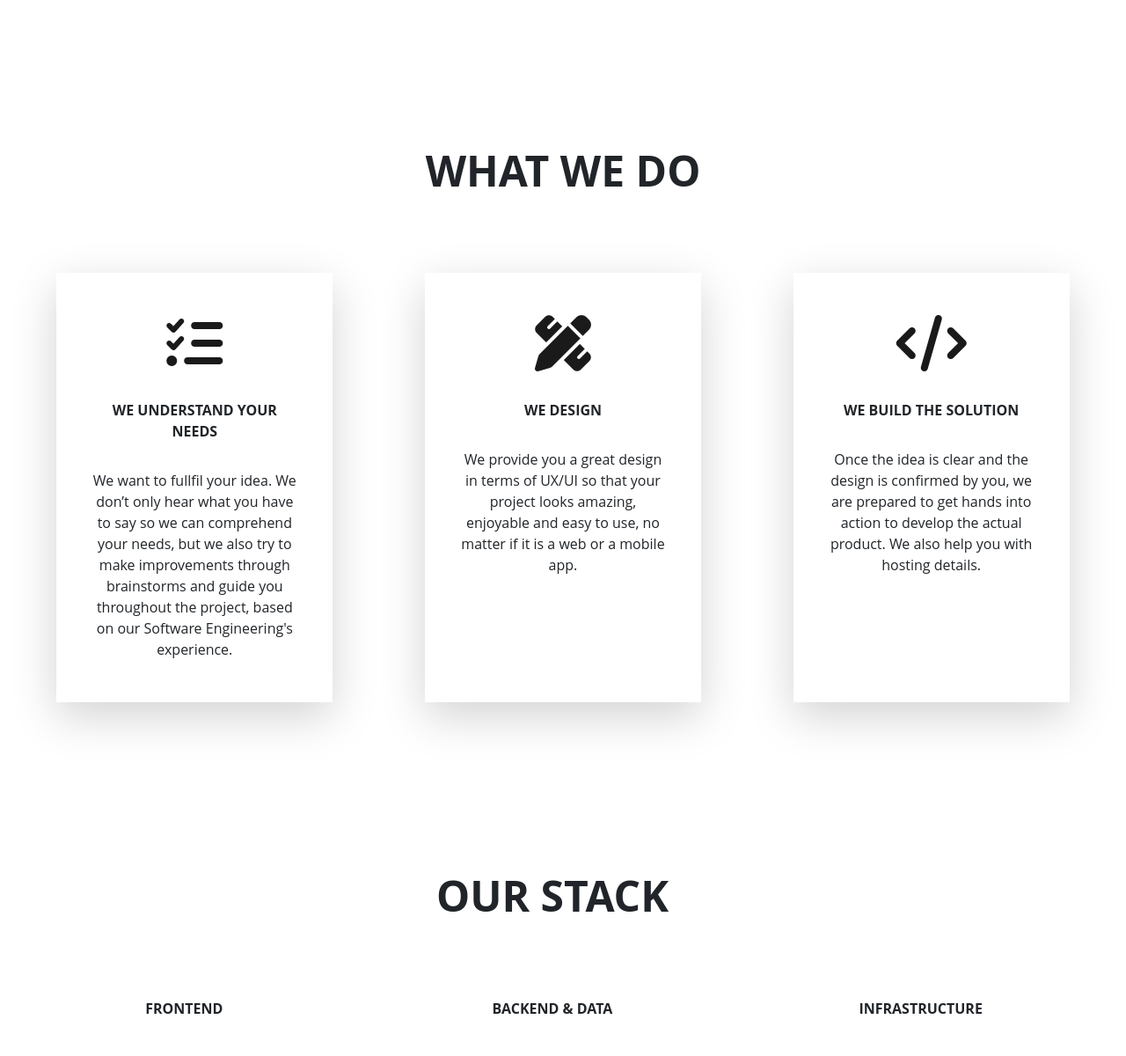
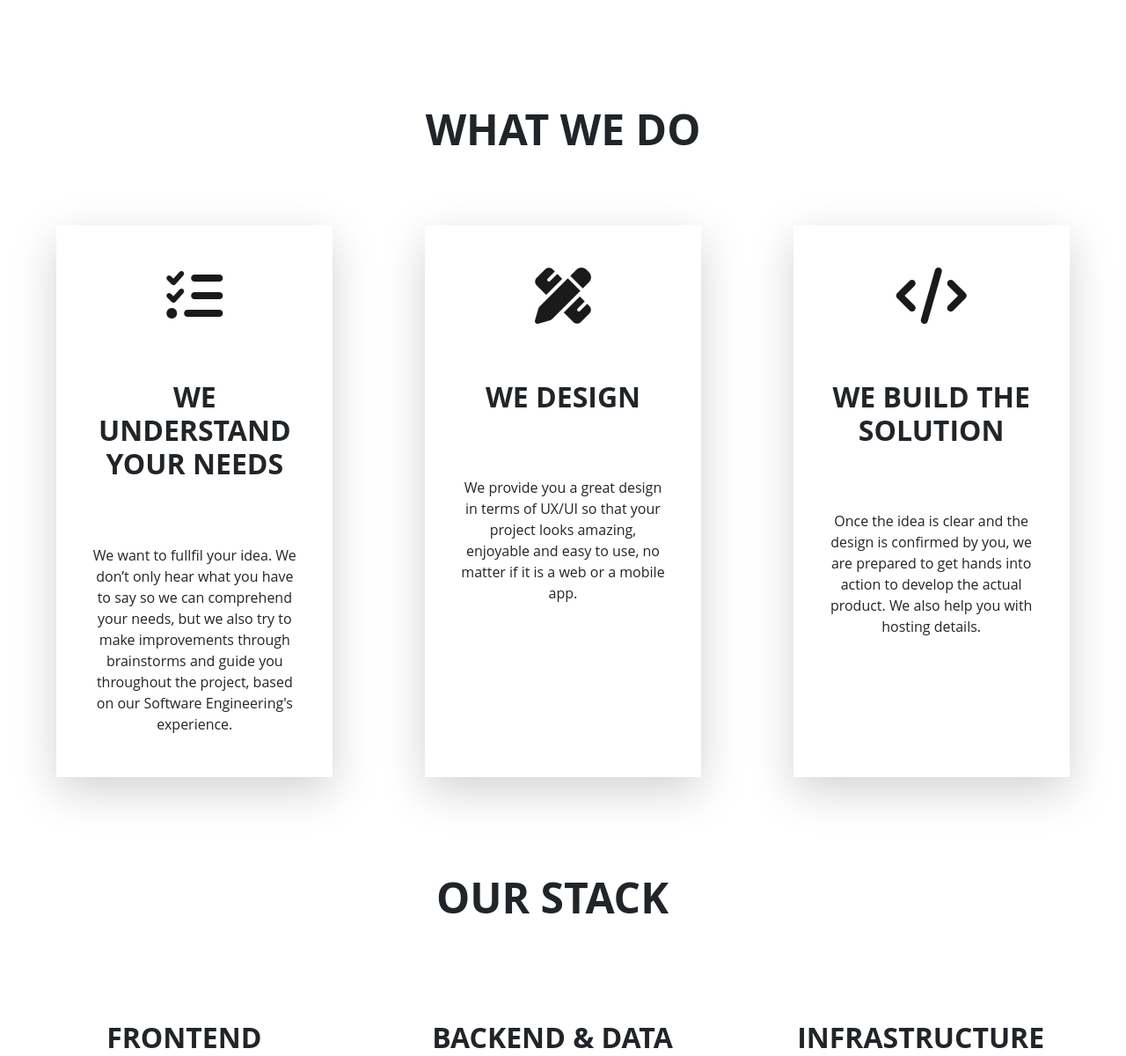
Before and after one commit to lombo-tech/lombo, a plain HTML site: page index.html in a window 1280 px wide. Shown: the part 730-1930 px from the top of the page at 88% size. Drawn offline with nearby package versions, Linux system fonts and the light colour scheme.

Commit message:
Add h1 and h2

```diff
--- a/index.html
+++ b/index.html
@@ -84,11 +84,11 @@
 <section id="what-we-do">
     <div class="container w-100">
         <div class="row align-items-center justify-content-around">
-            <div class="title">WHAT WE DO</div>
+            <h1 class="title">WHAT WE DO</h1>
             <div class="row row-eq-hight justify-content-around">
                 <div class="col-lg-3 shadow-lg justify-content-center text-center what-we-do-card">
                     <div class="row"><i class="fas fa-4x fa-tasks"></i></div>
-                    <div class="row subtitle">WE UNDERSTAND YOUR NEEDS</div>
+                    <h2 class="row subtitle">WE UNDERSTAND YOUR NEEDS</h2>
                     <div class="row">We want to fullfil your idea. We don’t only hear what you have to say so we can
                         comprehend your needs, but we also try to make improvements through brainstorms and guide
                         you
@@ -97,7 +97,7 @@
                 </div>
                 <div class="col-lg-3 shadow-lg justify-content-center text-center what-we-do-card">
                     <div class="row"><i class="fas fa-4x fa-pencil-ruler"></i></div>
-                    <div class="row subtitle">WE DESIGN</div>
+                    <h2 class="row subtitle">WE DESIGN</h2>
                     <div class="row">We provide you a great design in terms of UX/UI so that your project looks
                         amazing,
                         enjoyable and easy to use, no matter if it is a web or a mobile app.
@@ -105,7 +105,7 @@
                 </div>
                 <div class="col-lg-3 shadow-lg justify-content-center text-center what-we-do-card">
                     <div class="row"><i class="fas fa-4x fa-code"></i></div>
-                    <div class="row subtitle">WE BUILD THE SOLUTION</div>
+                    <h2 class="row subtitle">WE BUILD THE SOLUTION</h2>
                     <div class="row">Once the idea is clear and the design is confirmed by you, we are prepared to
                         get
                         hands into action to develop the actual product. We also help you with hosting details.
@@ -120,9 +120,9 @@
     <div class="container w-100">
         <div class="row align-items-center">
             <div class="row justify-content-around">
-                <div class="title">OUR STACK</div>
+                <h1 class="title">OUR STACK</h1>
                 <div class="col-md-3">
-                    <div class="row justify-content-center subtitle">FRONTEND</div>
+                    <h2 class="row justify-content-center subtitle">FRONTEND</h2>
                     <div class="row">
                         <div class="col-6 text-center">
                             <img class="stack-icon" data-bs-toggle="tooltip" title="Flutter"
@@ -142,7 +142,7 @@
                 </div>
 
                 <div class="col-md-3">
-                    <div class="row justify-content-center subtitle">BACKEND & DATA</div>
+                    <h2 class="row justify-content-center subtitle">BACKEND & DATA</h2>
                     <div class="row">
                         <div class="col-6 text-center">
                             <img class="stack-icon" data-bs-toggle="tooltip" title="Python"
@@ -186,7 +186,7 @@
                 </div>
 
                 <div class="col-md-3">
-                    <div class="row justify-content-center subtitle">INFRASTRUCTURE</div>
+                    <h2 class="row justify-content-center subtitle">INFRASTRUCTURE</h2>
                     <div class="row">
                         <div class="col-6 text-center">
                             <img class="stack-icon" data-bs-toggle="tooltip" title="Amazon Web Services"
@@ -206,7 +206,7 @@
 <section id="our-work">
     <div class="container w-100">
         <div class="row">
-            <div class="title">OUR WORK</div>
+            <h1 class="title">OUR WORK</h1>
             <div class="p-0 col-lg-4 col-md-6">
                 <div class="portfolio-item-parent h-100">
                     <div class="portfolio-item-overlay">
@@ -275,12 +275,12 @@
 <section id="about-us">
     <div class="container w-100">
         <div class="row align-items-center justify-content-center align-content-center">
-            <div class="title">ABOUT US</div>
+            <h1 class="title">ABOUT US</h1>
             <div class="col-lg-4 justify-content-center text-center about-us">
                 <div class="row justify-content-center">
                     <img class="about-us-image" src="assets/luciana-square.png" alt="Luciana Colombo">
                 </div>
-                <div class="row subtitle about-us-subtitle">LUCIANA COLOMBO</div>
+                <h2 class="row subtitle about-us-subtitle">LUCIANA COLOMBO</h2>
                 <div class="row justify-content-center">UI/UX Designer & Full Stack Developer</div>
                 <div class="row">
                     <div class="col text-center">
@@ -294,7 +294,7 @@
                 <div class="row justify-content-center">
                     <img class="about-us-image" src="assets/Julieta-square.png" alt="Julieta Colombo">
                 </div>
-                <div class="row subtitle about-us-subtitle">JULIETA COLOMBO</div>
+                <h2 class="row subtitle about-us-subtitle">JULIETA COLOMBO</h2>
                 <div class="row justify-content-center">Software Engineer & Infrastructure Specialist</div>
                 <div class="row">
                     <div class="col text-end">
@@ -316,7 +316,7 @@
 <section id="contact">
     <div class="container w-100">
         <div class="row align-items-center">
-            <div class="title">CONTACT US</div>
+            <h1 class="title">CONTACT US</h1>
 
             <form id="contact-form">
                 <div class="col align-self-center">
```
